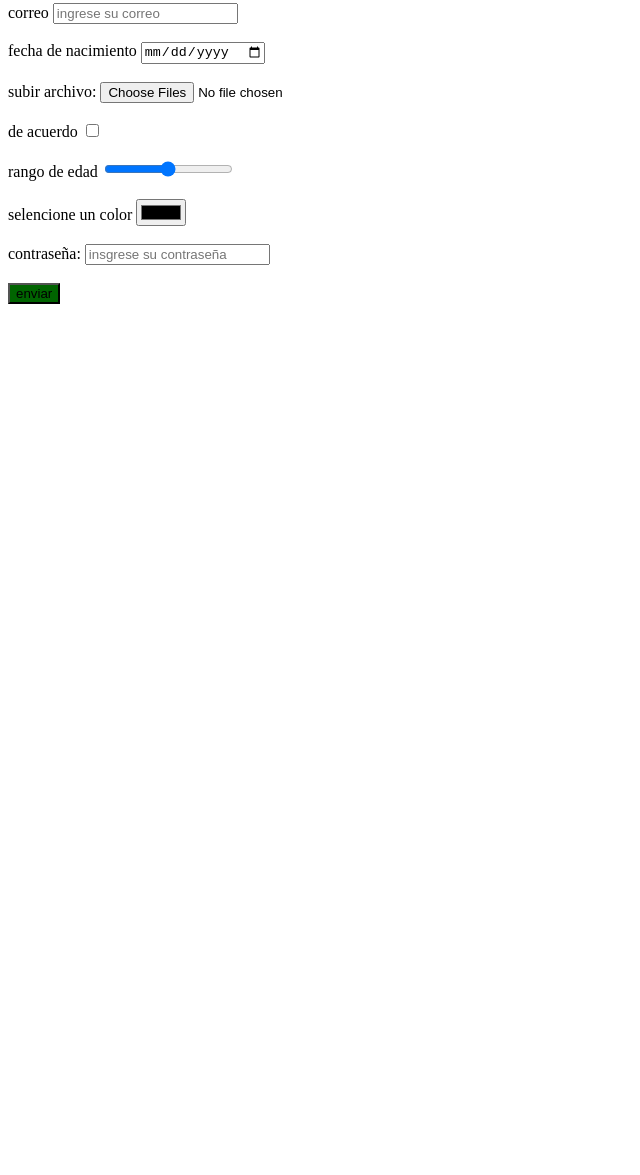
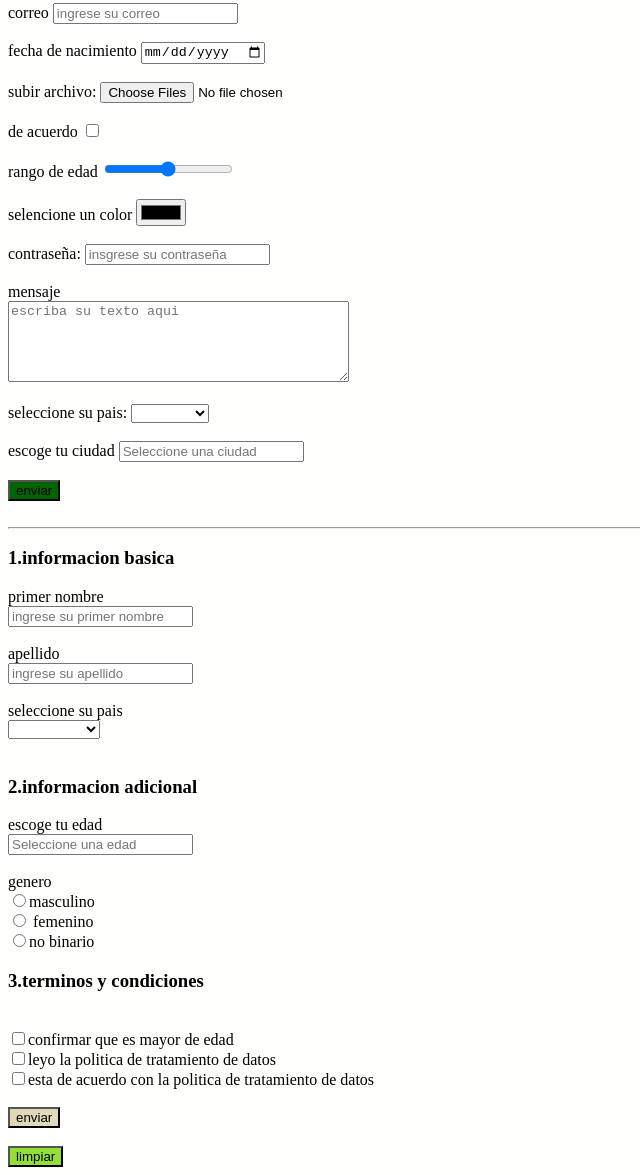
Before and after one commit to luisalexandermm/stylezone, a plain HTML site: page index.html in a window 1280 px wide. Shown: the part 2156-3331 px from the top of the page, without its empty margins (0-640 px from the left). Before the commit the page ends 2468 px from the top, so only its background shows below. Drawn offline with Linux system fonts and the light colour scheme.

Commit message:
Add files via upload

```diff
--- a/index.html
+++ b/index.html
@@ -5,7 +5,7 @@
         <link rel="icon" type="imge/png" href="img/Logo tienda de videojuegos moderno ilustrado negro.png">
         <title> luisito style zone </title>
     </head>
-    <body>
+    <body style="background-color: rgb(255, 255, 253);">
 
        <img src="img/Logo tienda de videojuegos moderno ilustrado negro.png" alt="logo de la tienda" width="200"><h1> bienvenido a luisito style zone🎮</h1>
         <body>
@@ -80,7 +80,7 @@
                          <tfoot>
                            <tr>
                         <td>Total</td>
-                           <td>8</td>
+                           <td>7</td>
                            <td>$8.095.464</td>
                            </tr>
                          </tfoot>
@@ -119,7 +119,76 @@
                            <label for="contraseña">contraseña:</label>
                            <input type="password" name="contraseña" id="contraseña" placeholder="insgrese su contraseña"required>
                            <br><br>
+                           <label for="mensaje">mensaje</label><br>
+                           <textarea name="mensaje" id="mensaje" rows="5" cols="40" spellcheck="true" placeholder="escriba su texto aqui" maxlength="300"></textarea>
+                           <br><br>
+                           <label for="pais"> seleccione su pais:</label>
+                           <select name="pais" id="pais" required>
+                            <option value=""></option>
+                           <option value="colombia">colombia</option>
+                           <option value="brazil">brazil</option>
+                           <option value="argentina">argentina</option>
+                           <option value="chile">chile</option>
+                           <option value="mexico">mexico</option>
+                           </select>
+                           <br> <br>
+                           <label for="ciudad">escoge tu ciudad</label>
+                            <input list="ciudades"id="ciudad" name="ciudad" placeholder="Seleccione una ciudad">
+                            <datalist id="ciudades">
+                              <option value="quibdo"></option>
+                              <option value="medellin"></option>
+                              <option value="cali"></option>
+                              <option value="ibague"></option>
+                              <option value="cartagena"></option>
+                              <option value="santa marta"></option>
+                            </datalist>
+                           <br><br>
                            <input type="submit" value="enviar" style="background-color: darkgreen;" required>
+                           <br><br>
                             </form>
+                           <hr>
+                           <h3>1.informacion basica</h3>
+                           <form style="border-collapse: collapse;margin: 0;padding: 0;" valing="top" >
+                           <label for="name">primer nombre</label><br>
+                           <input type="text" id="name" placeholder="ingrese su primer nombre" required>
+                           <br><br>
+                           <label for="name">apellido</label><br>
+                           <input type="text" id="name" placeholder="ingrese su apellido" required>
+                           <br><br>
+                           <label for="pais">seleccione su pais</label><br>
+                           <select name="pais" id="pais" required>
+                            <option value=""></option>
+                            <option value="colombia">colombia</option>
+                            <option value="londres">londres</option>
+                            <option value="luxemburgo">luxemburgo</option>
+                            <option value="italia">italia</option>
+                            <option value="suecia">suecia</option>
+                           </select>
+                           <br><br>
+                           <h3>2.informacion adicional</h3>
+                           <label for="edad">escoge tu edad</label><br>
+                            <input list="edades"id="edad" name="edad" min="18" placeholder="Seleccione una edad">
+                            <datalist id="edades">
+                              <option value="18"></option>
+                              <option value="30"></option>
+                              <option value="50"></option>
+                              <option value="70"></option>
+                            </datalist>
+                            <br><br>
+                           <label for="genero">genero</label><br>
+                           <input type="radio" id="genero" name="genero" value="masculino" required>masculino
+                           <br>
+                           <input type="radio"id="genero" name="genero" value="femenino" required> femenino<br>
+                           <input type="radio" name="genero" id="genero" value="no binario" required>no binario
+                           <br>
+                           <h3>3.terminos y condiciones</h3><br>
+                           <input type="checkbox" name="mayor de edad" id="mayor de edad" required>confirmar que es mayor de edad <br>
+                           <input type="checkbox" name="ley politica" id="ley politica" required>leyo la politica de tratamiento de datos <br>
+                           <input type="checkbox" name="de acuerdo" id="de acuerdo" required>esta de acuerdo con la politica de tratamiento de datos <br><br>
+                           <input type="submit" value="enviar" style="background-color: rgb(223, 216, 185);" required>
+                           <br><br>
+                           <input type="reset" value="limpiar" style="background-color: rgb(148, 223, 51);" required>
+                           </form>
+
     </body>
 </html>
```
Lines whose indentation alone changed are shown as unchanged.
